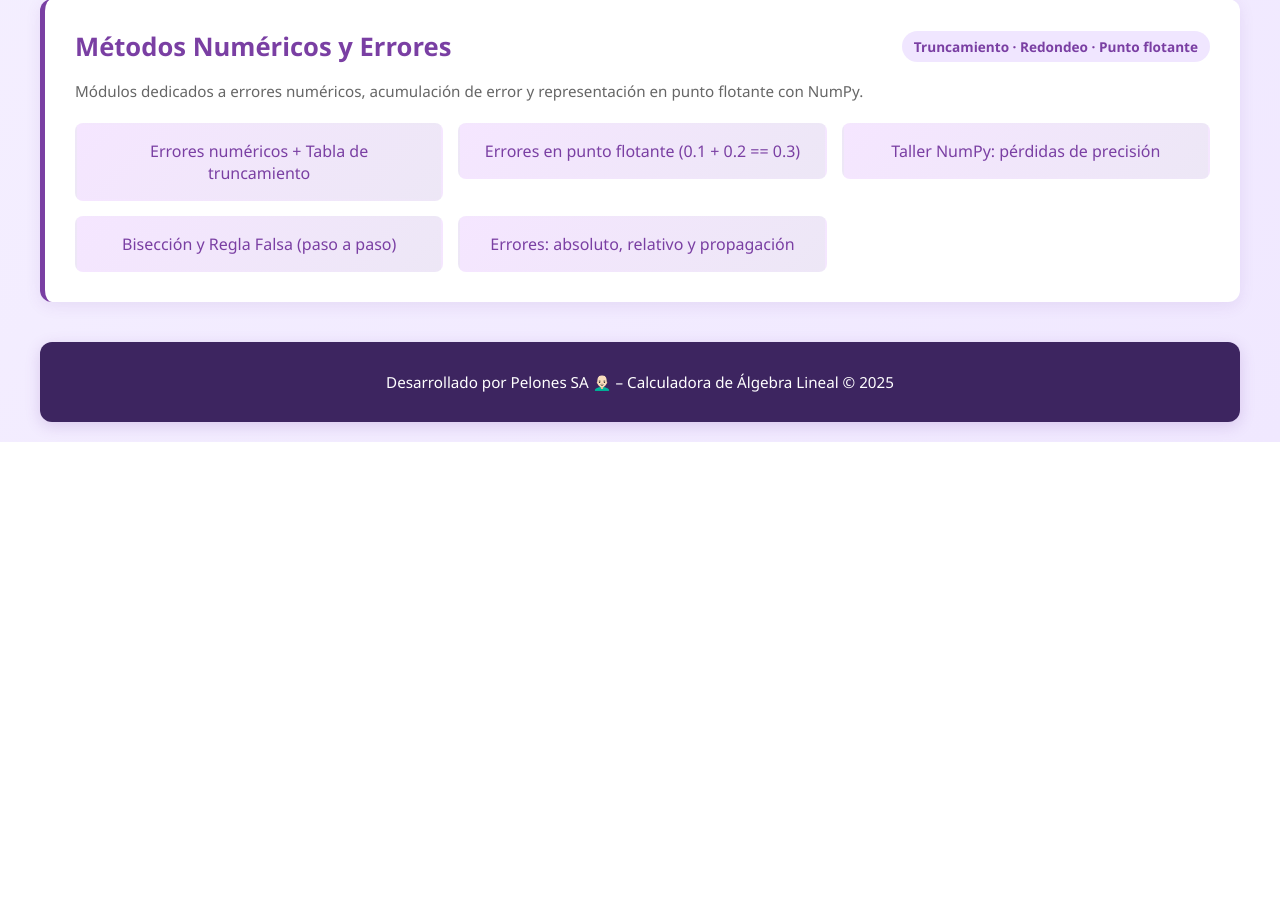
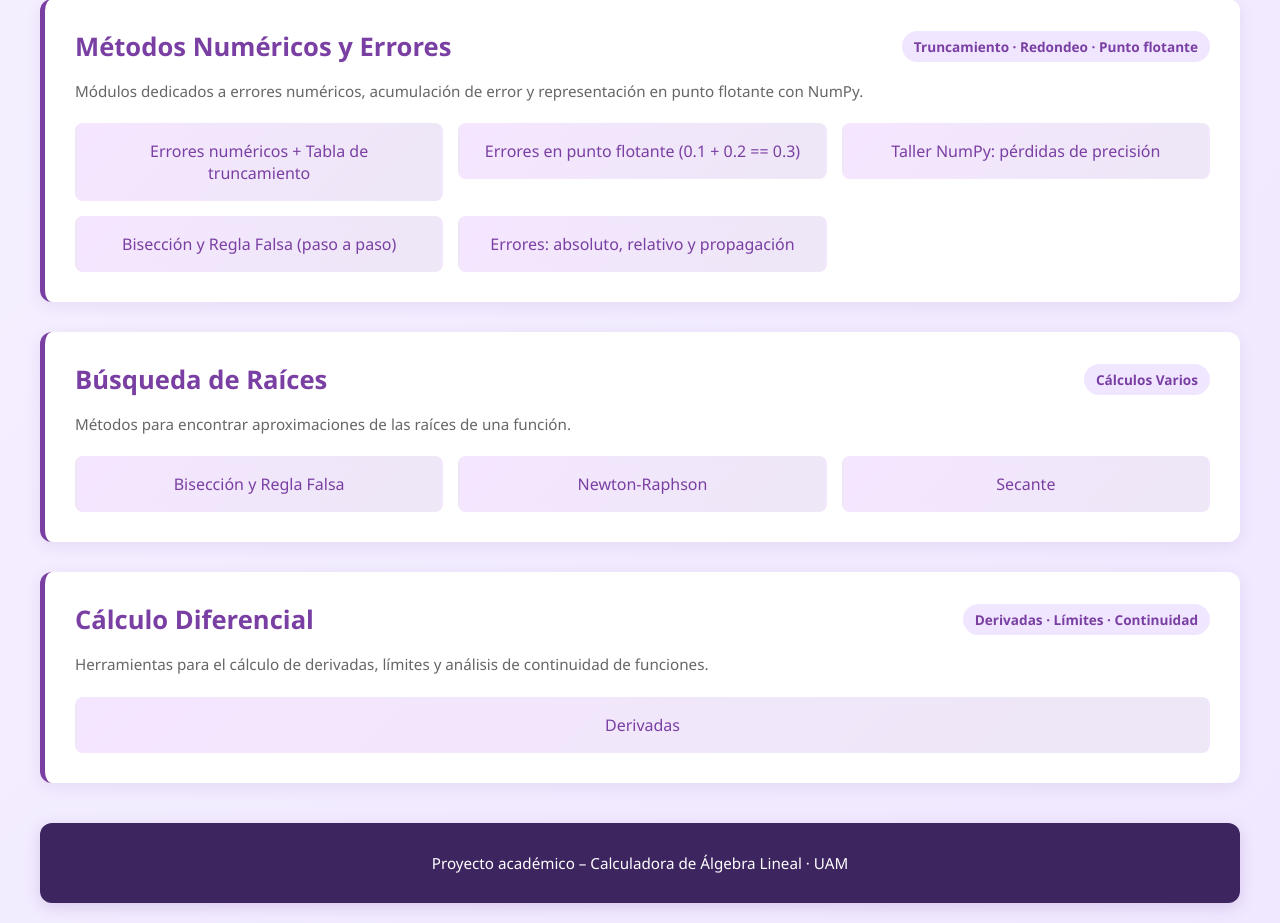
Before and after one commit to IntiMG/Calculito, a Flask app: page / in a window 1280 px wide. Shown: the part 1840-2763 px from the top of the page. Before the commit the page ends 2282 px from the top, so only its background shows below. Run offline with Flask 3, Linux system fonts and the light colour scheme.

Commit message:
New Sections in templates/home.html

```diff
--- a/templates/index.html
+++ b/templates/index.html
@@ -123,10 +123,40 @@
                 </ul>
             </section>
 
+        <!-- SECCIÓN 6: BÚSQUEDA DE RAÍCES -->
+            <section class="section-card">
+                <div class="section-header">
+                    <h2 class="section-title">Búsqueda de Raíces</h2>
+                    <span class="section-tag">Cálculos Varios</span>
+                </div>
+                <p class="section-desc">
+                    Métodos para encontrar aproximaciones de las raíces de una función.
+                </p>
+                <ul class="tool-grid">
+                    <li><a class="tool-link" href="/root_finding">Bisección y Regla Falsa</a></li>
+                    <li><a class="tool-link" href="/root_newton">Newton-Raphson</a></li>
+                    <li><a class="tool-link" href="/root_secant">Secante</a></li>
+                </ul>
+            </section>
+
+            <!-- SECCIÓN 7: CÁLCULO DIFERENCIAL -->
+            <section class="section-card">
+                <div class="section-header">
+                    <h2 class="section-title">Cálculo Diferencial</h2>
+                    <span class="section-tag">Derivadas · Límites · Continuidad</span>
+                </div>
+                <p class="section-desc">
+                    Herramientas para el cálculo de derivadas, límites y análisis de continuidad de funciones.
+                </p>
+                <ul class="tool-grid">
+                    <li><a class="tool-link" href="/derivates">Derivadas</a></li>
+                </ul>
+            </section>
+
         </main>
 
         <footer>
-            Desarrollado por Pelones SA 👨🏻‍🦲 – Calculadora de Álgebra Lineal © 2025
+            Proyecto académico – Calculadora de Álgebra Lineal · UAM
         </footer>
     </div>
 </body>
```
Also changed, not shown: app.py (line endings or trailing spaces).
